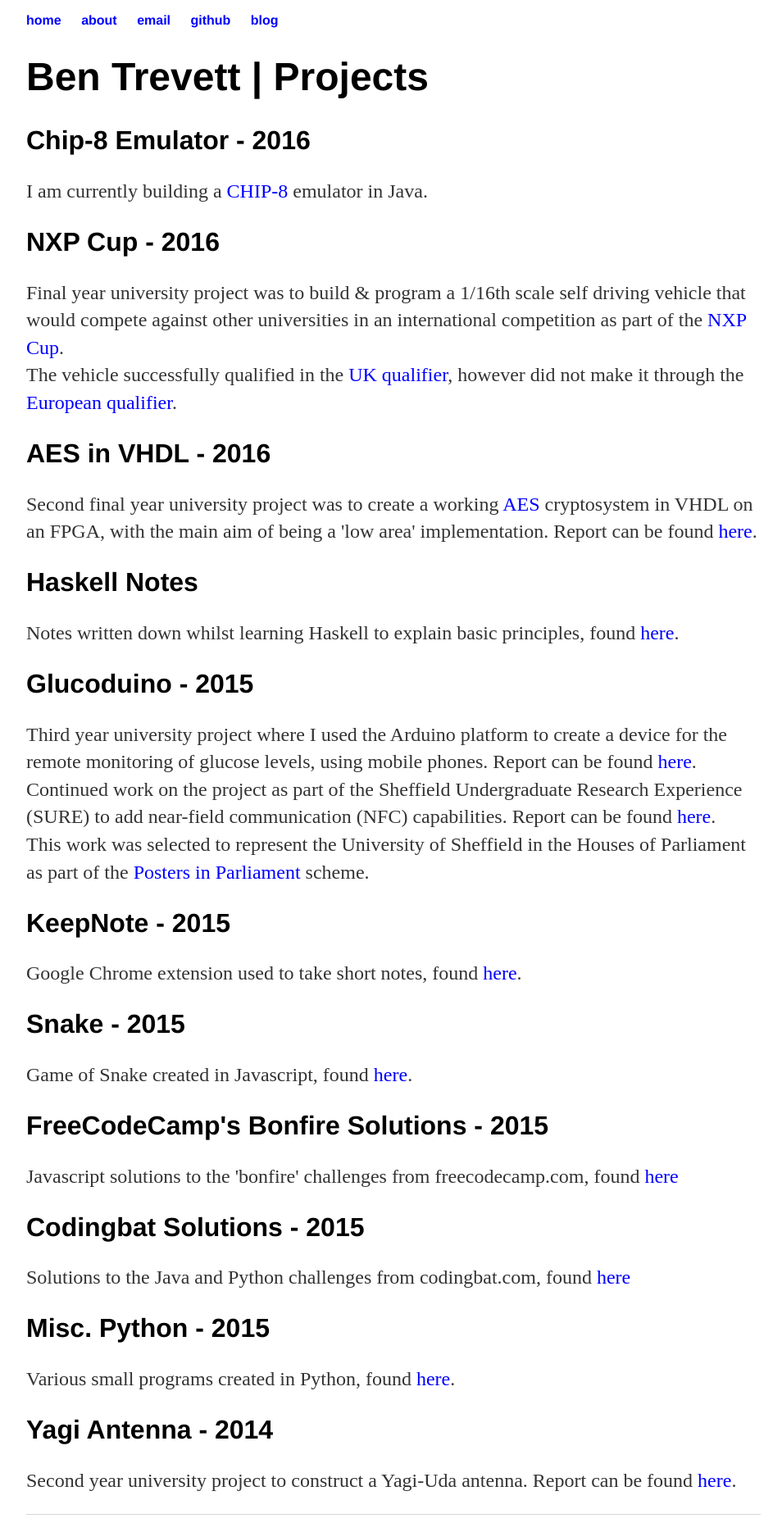
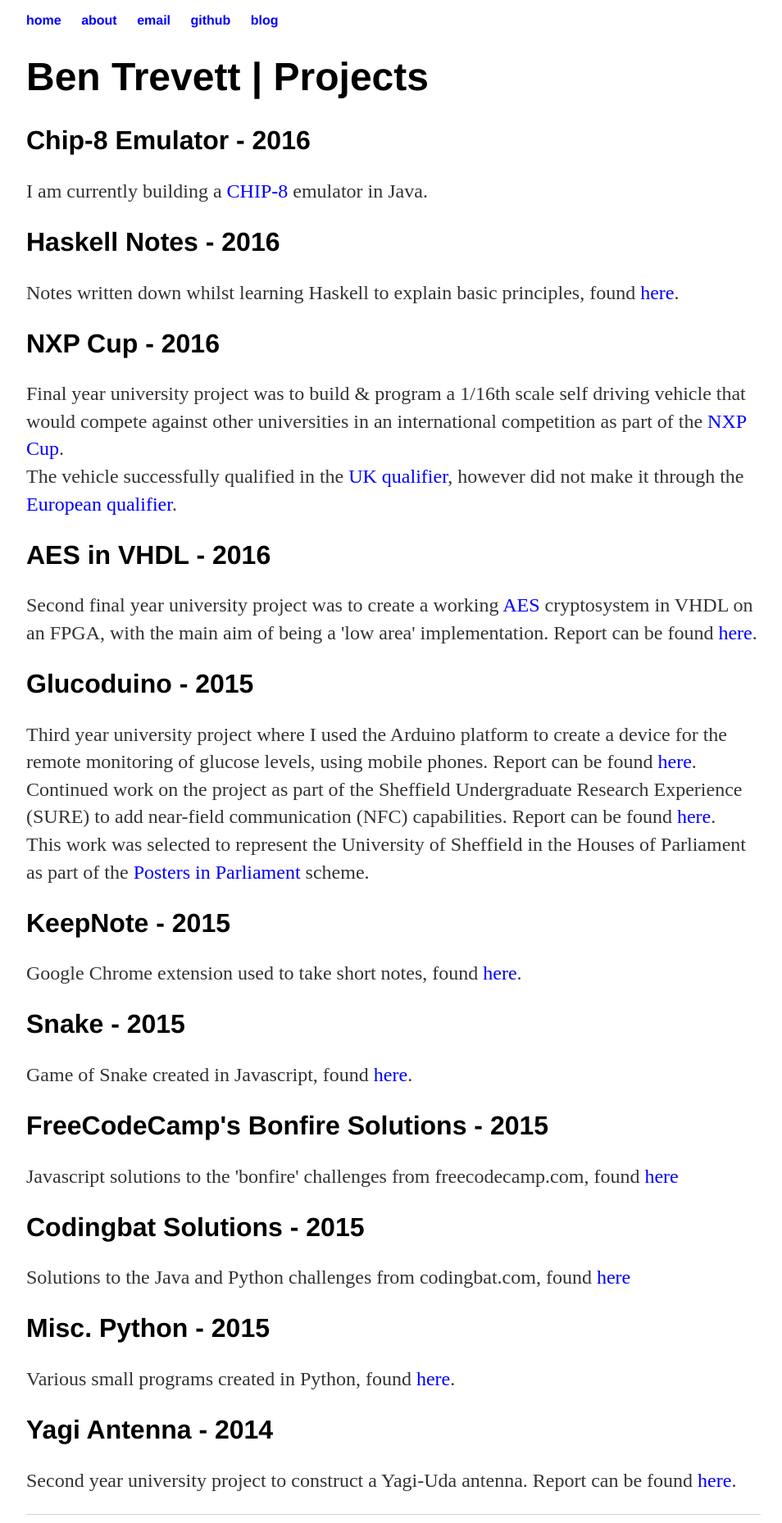
Before and after one commit to bentrevett/bentrevett.github.io, a Jekyll site: the page built from index.html, in a window 1280 px wide. Shown: the whole page at 82% size, without its empty margins (160-1114 px from the left). Built offline with Jekyll 4.4.1, drawn with Linux system fonts in a browser that asks for light colours.

Commit message:
Update index.html

```diff
--- a/index.html
+++ b/index.html
@@ -5,14 +5,14 @@ title: Ben Trevett | Projects
 	<h1>Ben Trevett | Projects</h1>
 	<h2>Chip-8 Emulator - 2016</h2>
 	<p>I am currently building a <a href="https://en.wikipedia.org/wiki/CHIP-8">CHIP-8</a> emulator in Java.</p>
+	<h2>Haskell Notes - 2016</h2>
+	<p>Notes written down whilst learning Haskell to explain basic principles, found <a href="https://github.com/bentrevett/haskell-notes">here</a>.</p>
 	<h2>NXP Cup - 2016</h2>
 	<p>Final year university project was to build & program a 1/16th scale self driving vehicle that would compete against other universities in an international competition as part of the <a href="https://community.freescale.com/docs/DOC-1284">NXP Cup</a>.<br>
 	The vehicle successfully qualified in the <a href="https://community.nxp.com/docs/DOC-330005">UK qualifier</a>, however did not make it through the <a href="https://community.nxp.com/docs/DOC-330339">European qualifier</a>.</p>
 	<h2>AES in VHDL - 2016</h2>
 	<p>Second final year university project was to create a working <a href"https://en.wikipedia.org/wiki/Advanced_Encryption_Standard">AES</a> cryptosystem in VHDL on an FPGA, with the main aim of being a 'low area' implementation.
 	Report can be found <a href="/aes_report.pdf">here</a>.</p>
-	<h2>Haskell Notes</h2>
-	<p>Notes written down whilst learning Haskell to explain basic principles, found <a href="https://github.com/bentrevett/haskell-notes">here</a>.</p>
 	<h2>Glucoduino - 2015</h2>
 	<p>Third year university project where I used the Arduino platform to create a device for the remote monitoring of glucose levels, using mobile phones. Report can be found <a href="/glucoduino_report.pdf">here</a>.<br>
 	Continued work on the project as part of the Sheffield Undergraduate Research Experience (SURE) to add near-field communication (NFC) capabilities. Report can be found <a href="/nfc_report.pdf">here</a>.<br>
```
